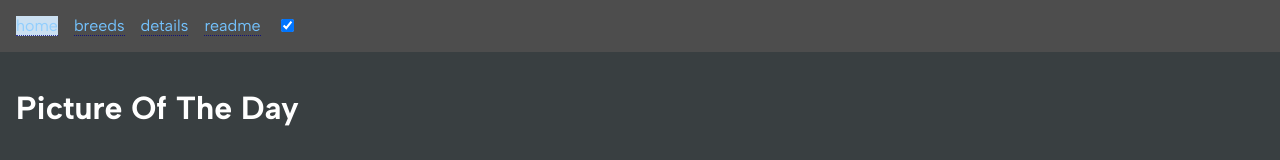
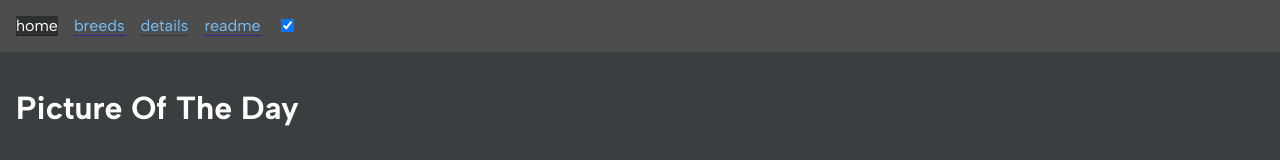
Before and after one commit to fscheidt/dogs, a SvelteKit app: page / in a window 1280 px wide. In both pictures the pointer is over the link "home". Shown: the top 160 px of the page. Built offline with nearby package versions, Linux system fonts and the light colour scheme; no server answers.

Commit message:
css fixes

```diff
--- a/src/routes/app.css
+++ b/src/routes/app.css
@@ -10,7 +10,7 @@ html.light {
   --fg-1: #212121;
   --fg-2: #4d4d4d;
   --link: #1c7ed4;
-  --link-hover: #3492e5;
+  --link-hover: #78bbf6;
   --link-active: #176bb5;
   --text-color: #323131;
   --selected: #510948;
@@ -24,7 +24,7 @@ html.dark {
   --fg-2: #b3b3b3;
   --fg-3: #999;
   --link: #73c1fc;
-  --link-hover: #91cefd;
+  --link-hover: #2d3031;
   --link-active: #4baffb;
   --text-color: #ffffff;
   --selected: #ffa4f7;
@@ -75,8 +75,9 @@ a {
   text-decoration: none;
 }
 a:hover {
-  background-color: #cbe0f2;
-  color: var(--link-hover);
+  /* background-color: #cbe0f2; */
+  background-color: var(--link-hover);
+  color: var(--text-color);
 }
 a:active {
   color: var(--link-active);
```
